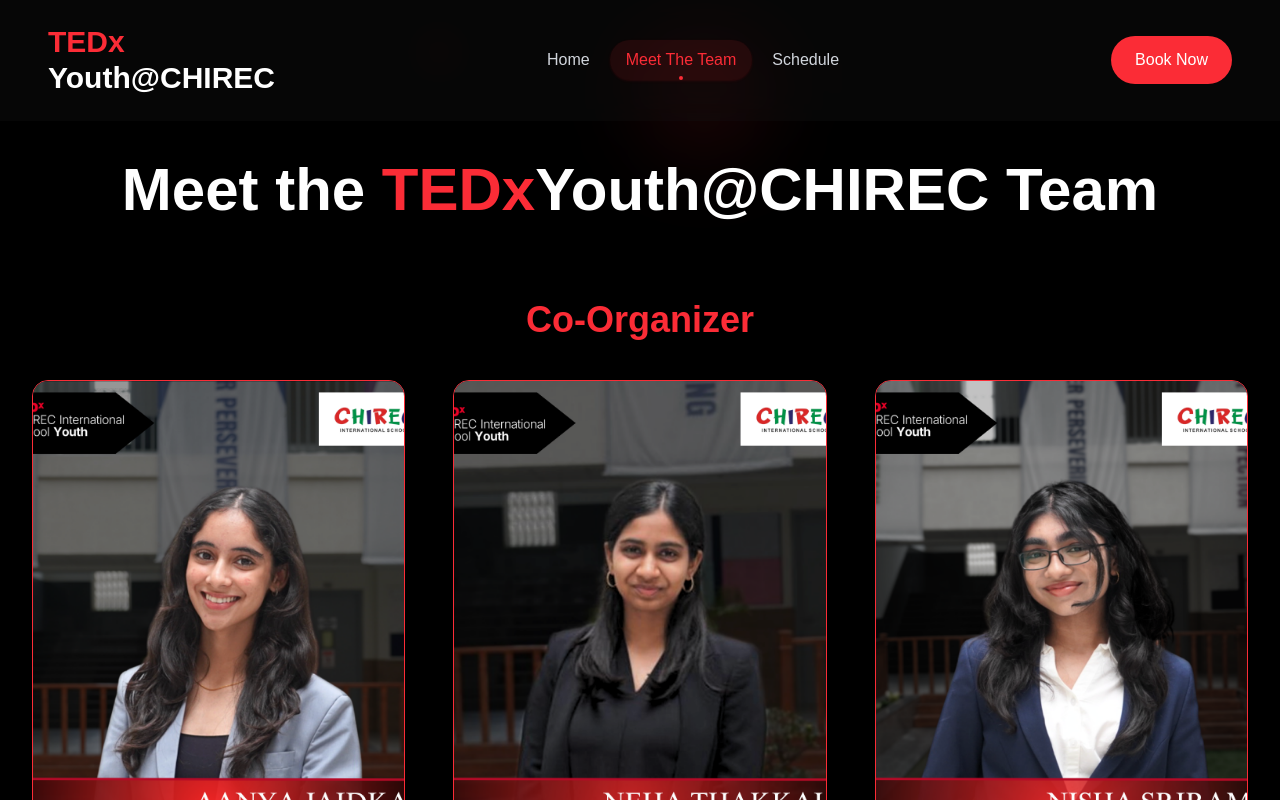
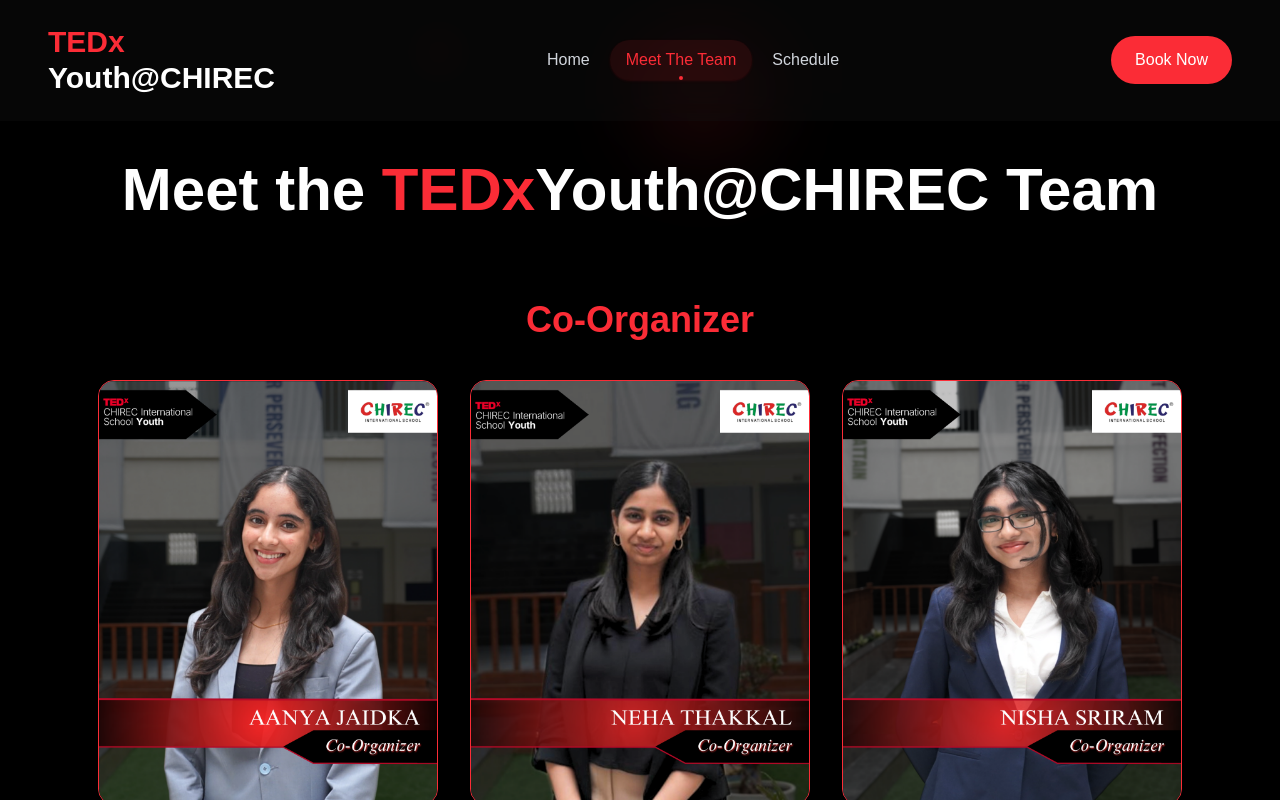
Before and after one commit to tedxchirec/tedx-website, a Next.js app: page /meet-the-team in a window 1280 px wide. Shown: the top 800 px of the page. Built offline with nearby package versions, Linux system fonts and the light colour scheme.

Commit message:
fix box width

```diff
--- a/src/app/meet-the-team/page.tsx
+++ b/src/app/meet-the-team/page.tsx
@@ -40,27 +40,22 @@ export default function MeetTheTeamPage() {
             <AnimatedSection key={dept} className="relative w-full" delay={0.1 * idx}>
               <h2 className="text-2xl md:text-4xl font-bold text-center mb-10 text-red-500">{dept}</h2>
               <div
-                className="flex flex-wrap md:flex-nowrap justify-center items-center gap-8 md:gap-12 w-full px-2 md:px-8"
-                style={{
-                  rowGap: '3rem',
-                }}
+                className="flex flex-wrap justify-center gap-x-8 gap-y-12 w-full px-2 md:px-8"
               >
-                {members.map((member: TeamMember) => {
-                  // Responsive: keep 4:5 aspect ratio, scale to screen width on mobile
-                  const isMobile = typeof window !== 'undefined' && window.innerWidth < 768;
-                  const width = isMobile ? Math.min(window.innerWidth * 0.9, 340) : 425;
-                  const height = width * 1.25;
-                  return (
+                {members.map((member: TeamMember) => (
+                  <div
+                    key={member.Name}
+                    className="w-full max-w-[340px] aspect-[4/5] flex justify-center items-center"
+                  >
                     <SpeakerCard
-                      key={member.Name}
-                      height={height}
-                      width={width}
+                      width="100%"
+                      height="100%"
                       image={`/team/${member.image}`}
                       description={member.Description}
                       descriptionClassName="text-base md:text-lg font-normal leading-snug px-2"
                     />
-                  );
-                })}
+                  </div>
+                ))}
               </div>
             </AnimatedSection>
           );
```
